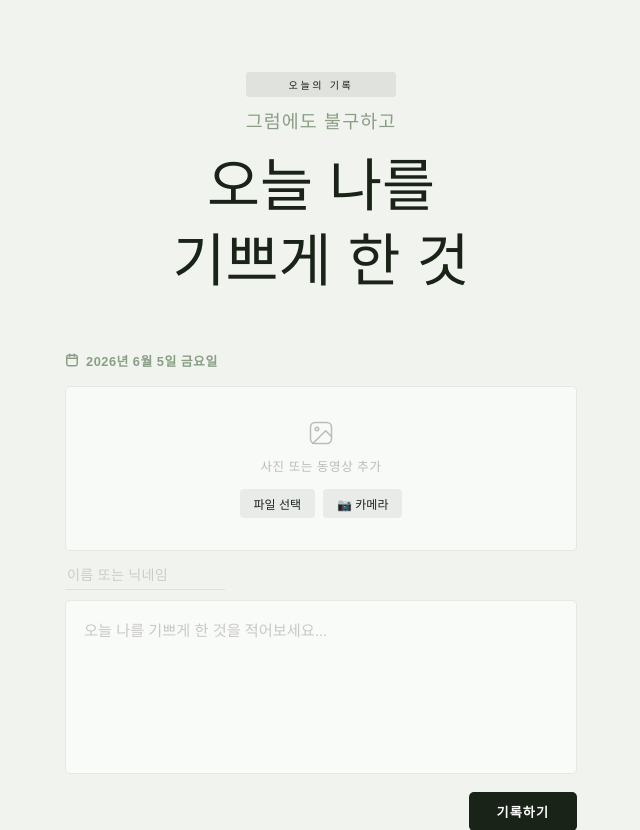
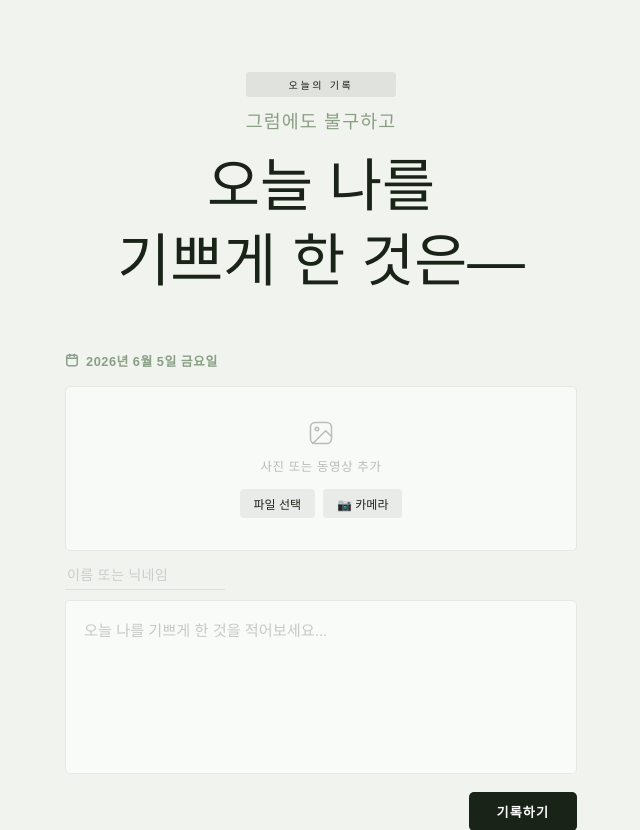
Before and after one commit to mihashin1230-wq/happy-journal, a Flask app: page / in a window 1280 px wide. Shown: the top 830 px of the page, without its empty margins (319-959 px from the left). Run offline with Flask 3, Linux system fonts and the light colour scheme; data that the repository does not hold is empty; some web fonts are replaced.

Commit message:
copy: update header text

```diff
--- a/templates/index.html
+++ b/templates/index.html
@@ -14,7 +14,7 @@
       <p class="header-label">오늘의 기록</p>
       <p class="header-sub">그럼에도 불구하고</p>
     </div>
-    <h1>오늘 나를<br>기쁘게 한 것</h1>
+    <h1>오늘 나를<br>기쁘게 한 것은—</h1>
   </header>
 
   <main>
```
